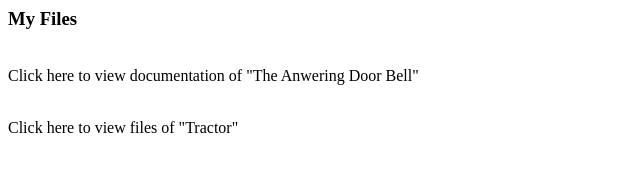
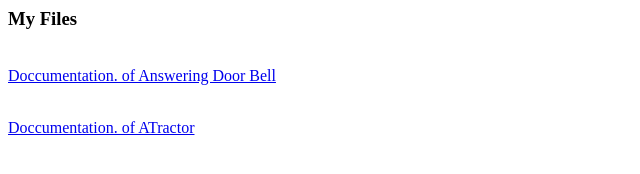
Before and after one commit to Aditya-Khemka/AdityaKhemka.github.io, a plain HTML site: page index.html in a window 1280 px wide. Shown: the whole page, without its empty margins (0-640 px from the left). Drawn offline with Linux system fonts and the light colour scheme.

Commit message:
Update index.html

```diff
--- a/index.html
+++ b/index.html
@@ -1,9 +1,9 @@
 <h3>My Files</h3>
 <p>
   <br>
-  <ahref ="doorbell">Click here to view documentation of "The Anwering Door Bell"</ahref>
+  <a href="doorbell">Doccumentation. of Answering Door Bell</a>
   <p>
     <br>
-    <ahref= "Parts"> Click here to view files of "Tractor"</ahref>
+    <a href="Parts">Doccumentation. of ATractor</a>
     <p>
       <br>
```
